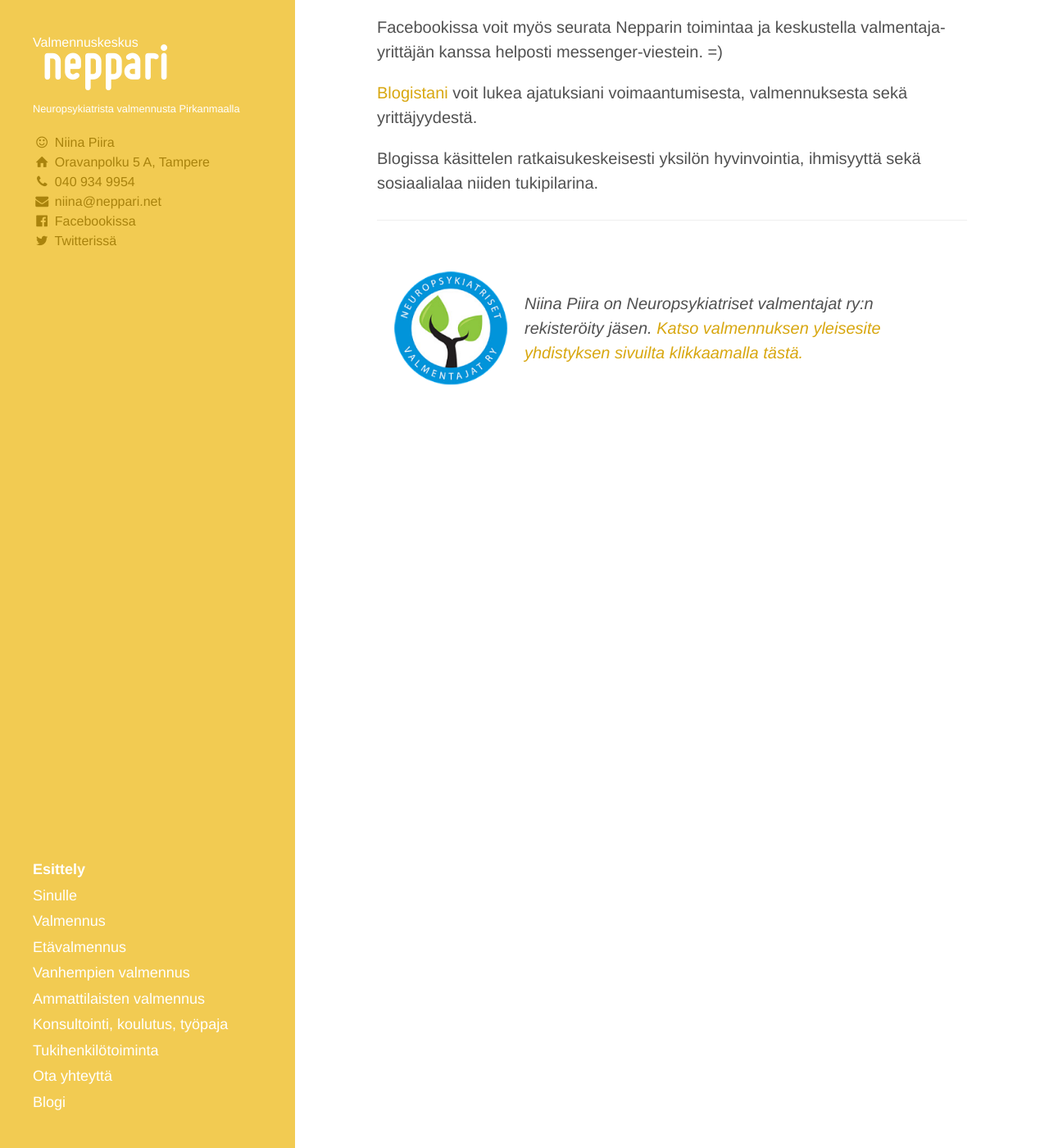
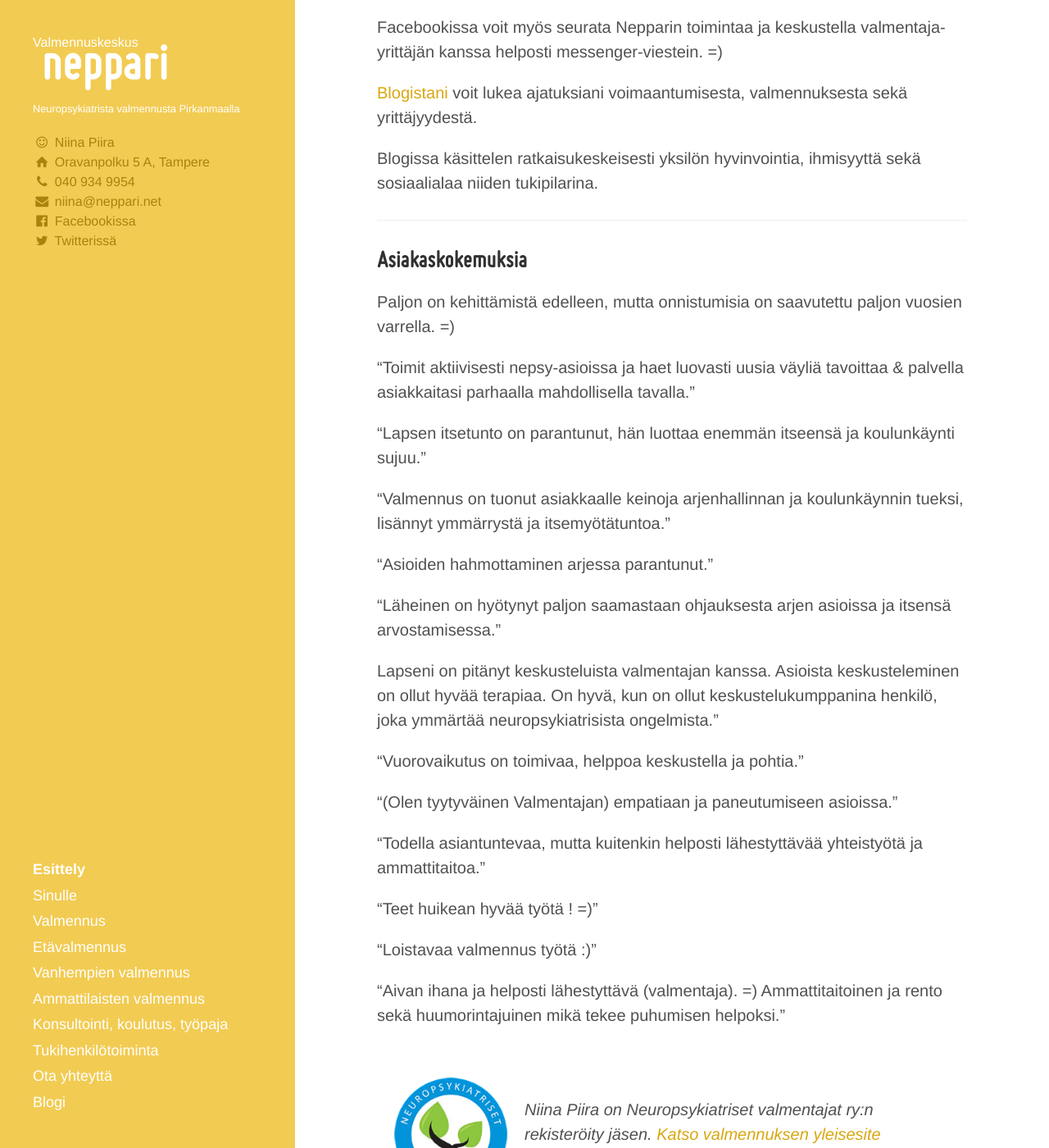
Before and after one commit to niinapiira/neppari.net, a Jekyll site: the page built from index.md, in a window 1280 px wide and 1400 px high, scrolled down 1429 px. Shown: the whole window at 82% size. Built offline with Jekyll 4.4.1, drawn with Linux system fonts in a browser that asks for light colours.

Commit message:
Update index.md

```diff
--- a/index.md
+++ b/index.md
@@ -60,3 +60,31 @@ Facebookissa voit myös seurata Nepparin toimintaa ja keskustella valmentaja-yri
 Blogissa käsittelen ratkaisukeskeisesti yksilön hyvinvointia, ihmisyyttä sekä sosiaalialaa niiden tukipilarina.
 
 ___
+
+## Asiakaskokemuksia
+
+Paljon on kehittämistä edelleen, mutta onnistumisia on saavutettu paljon vuosien varrella. =)
+
+"Toimit aktiivisesti nepsy-asioissa ja haet luovasti uusia väyliä tavoittaa & palvella  asiakkaitasi parhaalla mahdollisella tavalla."
+
+"Lapsen itsetunto on parantunut, hän luottaa enemmän itseensä ja koulunkäynti sujuu."
+
+"Valmennus on tuonut asiakkaalle keinoja arjenhallinnan ja koulunkäynnin tueksi, lisännyt ymmärrystä ja itsemyötätuntoa."
+
+"Asioiden hahmottaminen arjessa parantunut."
+
+"Läheinen on hyötynyt paljon saamastaan ohjauksesta arjen asioissa ja itsensä arvostamisessa."
+
+Lapseni on pitänyt keskusteluista valmentajan kanssa. Asioista keskusteleminen on ollut hyvää terapiaa. On hyvä, kun on  ollut keskustelukumppanina henkilö, joka ymmärtää neuropsykiatrisista ongelmista."
+
+"Vuorovaikutus on toimivaa, helppoa keskustella ja pohtia."
+
+"(Olen tyytyväinen Valmentajan) empatiaan ja paneutumiseen asioissa."
+
+"Todella asiantuntevaa, mutta kuitenkin helposti lähestyttävää yhteistyötä ja ammattitaitoa."
+
+"Teet huikean hyvää työtä ! =)"
+
+"Loistavaa valmennus työtä :)"
+
+"Aivan ihana ja helposti lähestyttävä (valmentaja). =) Ammattitaitoinen ja rento sekä huumorintajuinen mikä tekee puhumisen helpoksi."
```
